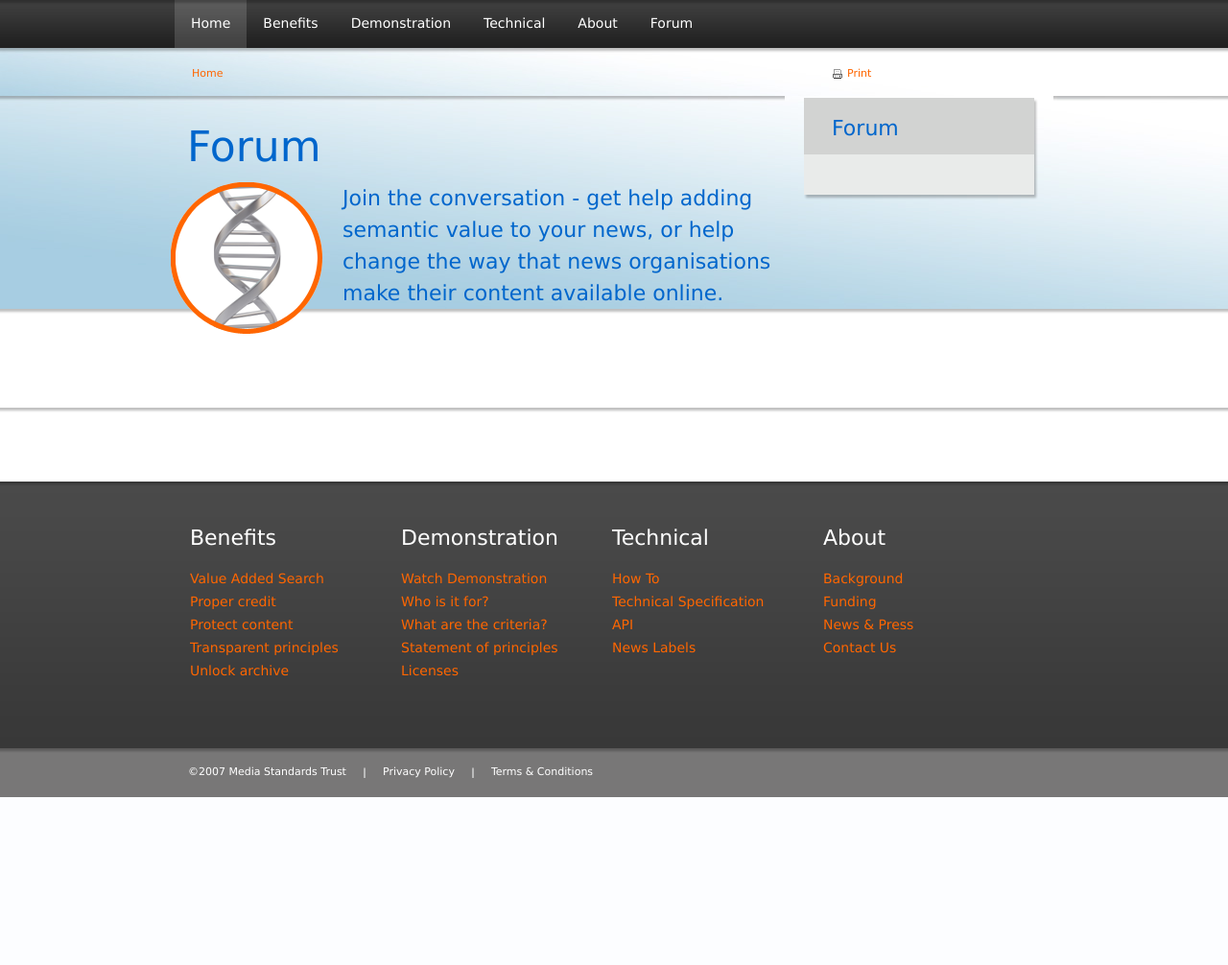
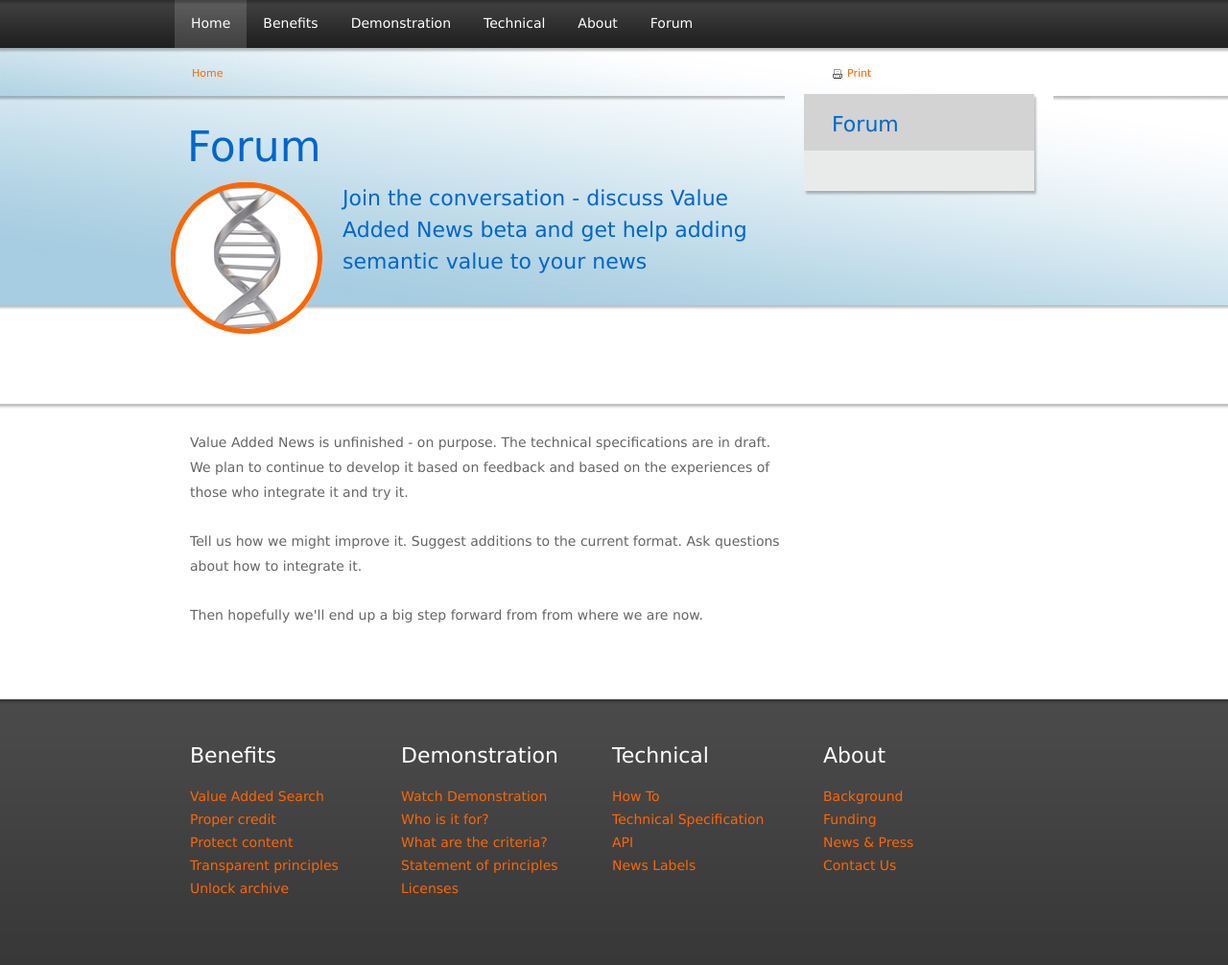
Before and after one commit to markng/valueaddednews, a Django app: template templates/groups/list.html in a window 1280 px wide. Shown: the part 98-1104 px from the top of the page at 96% size. Before the commit the page ends 929 px from the top, so only its background shows below. Run offline with Django 3.2, Linux system fonts and the light colour scheme; the template is opened without the code that fills it, so the values that code supplies are empty; some libraries are stand-ins or nearby versions.

Commit message:
err, so yeah, I shouldn't have done that.  Oh well.

```diff
--- a/templates/groups/list.html
+++ b/templates/groups/list.html
@@ -8,7 +8,7 @@
     				<h1>Forum</h1>
     				<div class="intro-txt">
     					<span class="free">Easy. QUICK &amp; FREE</span>
-    					<p>Join the conversation - get help adding semantic value to your news, or help change the way that news organisations make their content available online.</p>
+    					<p>Join the conversation - discuss Value Added News beta and get help adding semantic value to your news</p>
     				</div>
     			</div>
     		</div>
@@ -22,10 +22,17 @@
     <div class="primary">
       <div class="primary-cnt">
         <div class="txt-col">
+            <p>Value Added News is unfinished - on purpose. The technical specifications are in draft. We plan to continue to develop it based on feedback and based on the experiences of those who integrate it and try it.</p>
+            <p>Tell us how we might improve it. Suggest additions to the current format. Ask questions about how to integrate it.</p>
+            <p>Then hopefully we'll end up a big step forward from from where we are now.</p>
           {% for message in messages %}
+            {% ifequal message.title "Test topic"  %}
+
+            {% else %}
             <h2><a href="{{ message.link }}">{{ message.title }}</a></h2>
             <p>by {{ message.author_detail.name }} on {{ message.updated_parsed|fptupletodatetime|date:"j F" }} at {{ message.updated_parsed|fptupletodatetime|date:"H:i" }}</p>
             <p>{{ message.summary }}</p>
+            {% endifequal %}
           {% endfor %}
         </div>
         <div class="aside">
```
